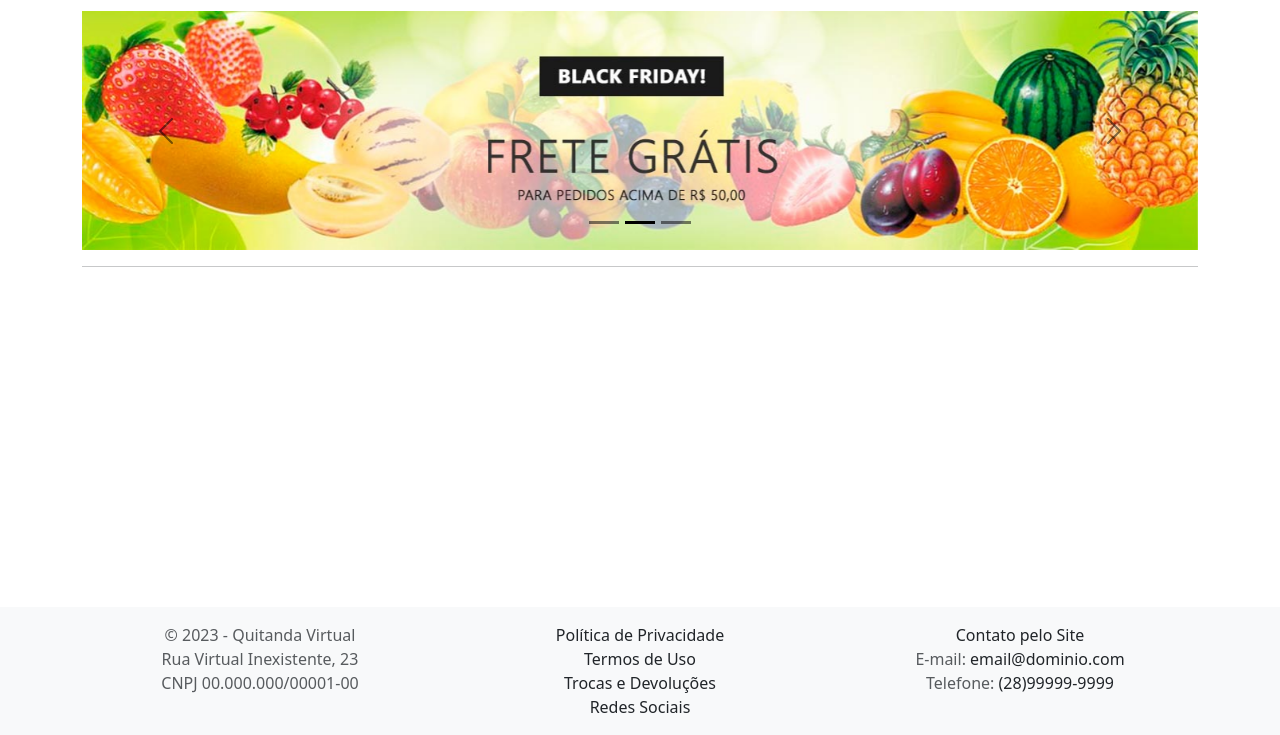
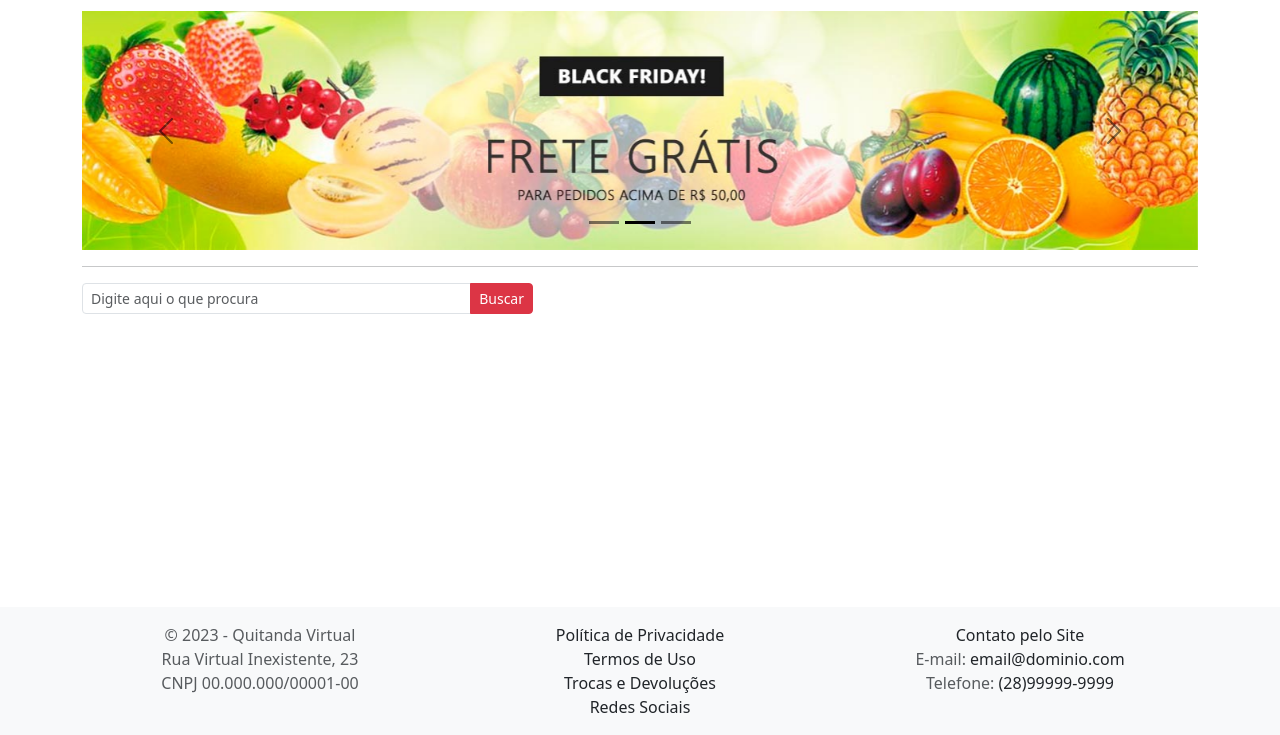
Before and after one commit to andreiafers/Quitanda-Virtual, a website: page index.html in a window 1280 px wide. Shown: the part 65-800 px from the top of the page. Drawn offline with nearby package versions, Linux system fonts and the light colour scheme.

Commit message:
feat: creating search field on index page

```diff
--- a/index.html
+++ b/index.html
@@ -95,7 +95,16 @@
 
         <main class="flex-fill">
             <div class="container">
-
+                <div class="row">
+                    <div class="col-12 col-md-5">
+                        <form class="justify-content-center justify-content-md-start mb-3 mb-md-0">
+                            <div class="input-group input-group-sm">
+                                <input type="text" class="form-control" placeholder="Digite aqui o que procura">
+                                <button class="btn btn-danger">Buscar</button>
+                            </div>
+                        </form>
+                    </div>
+                </div>
             </div>
         </main>
 
```
